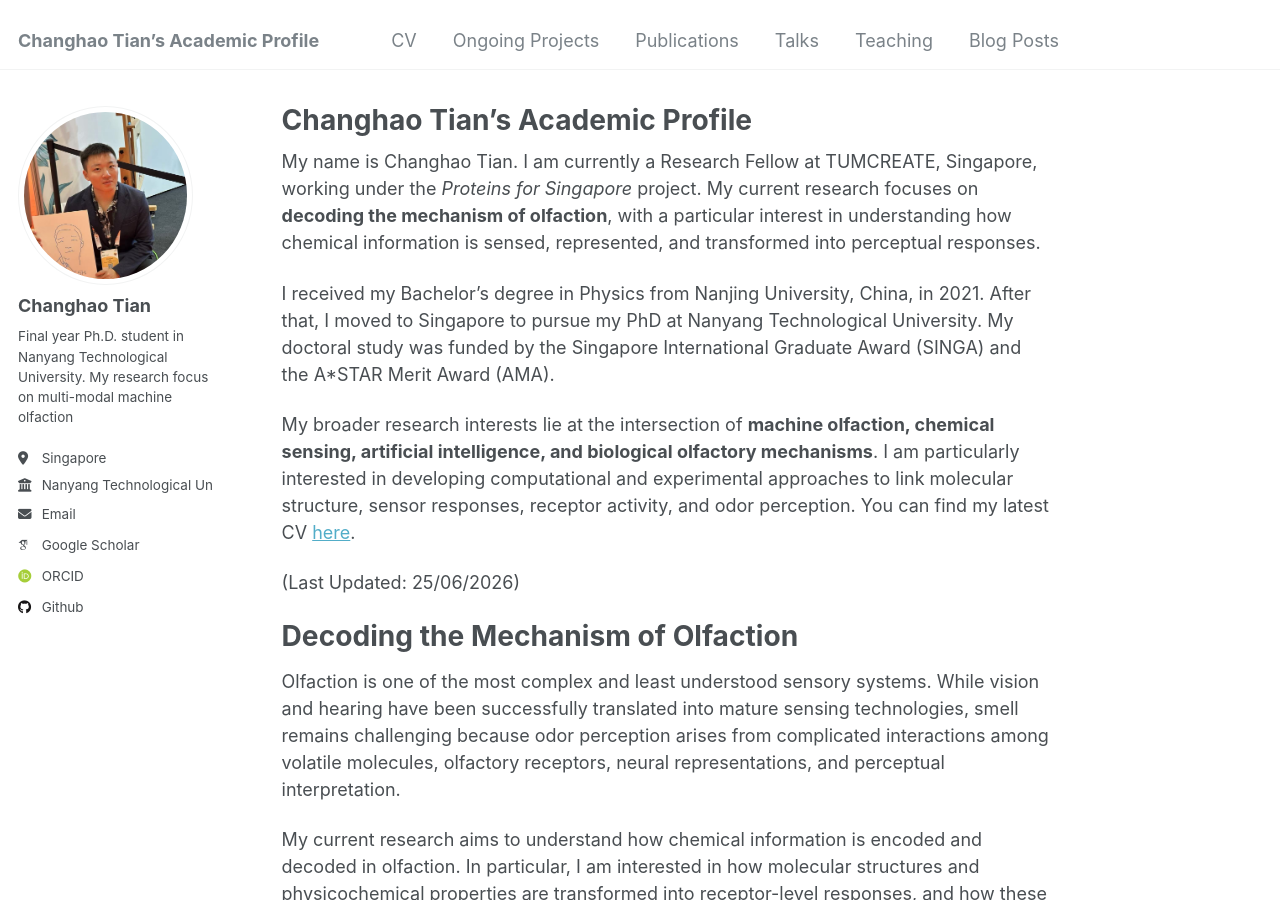
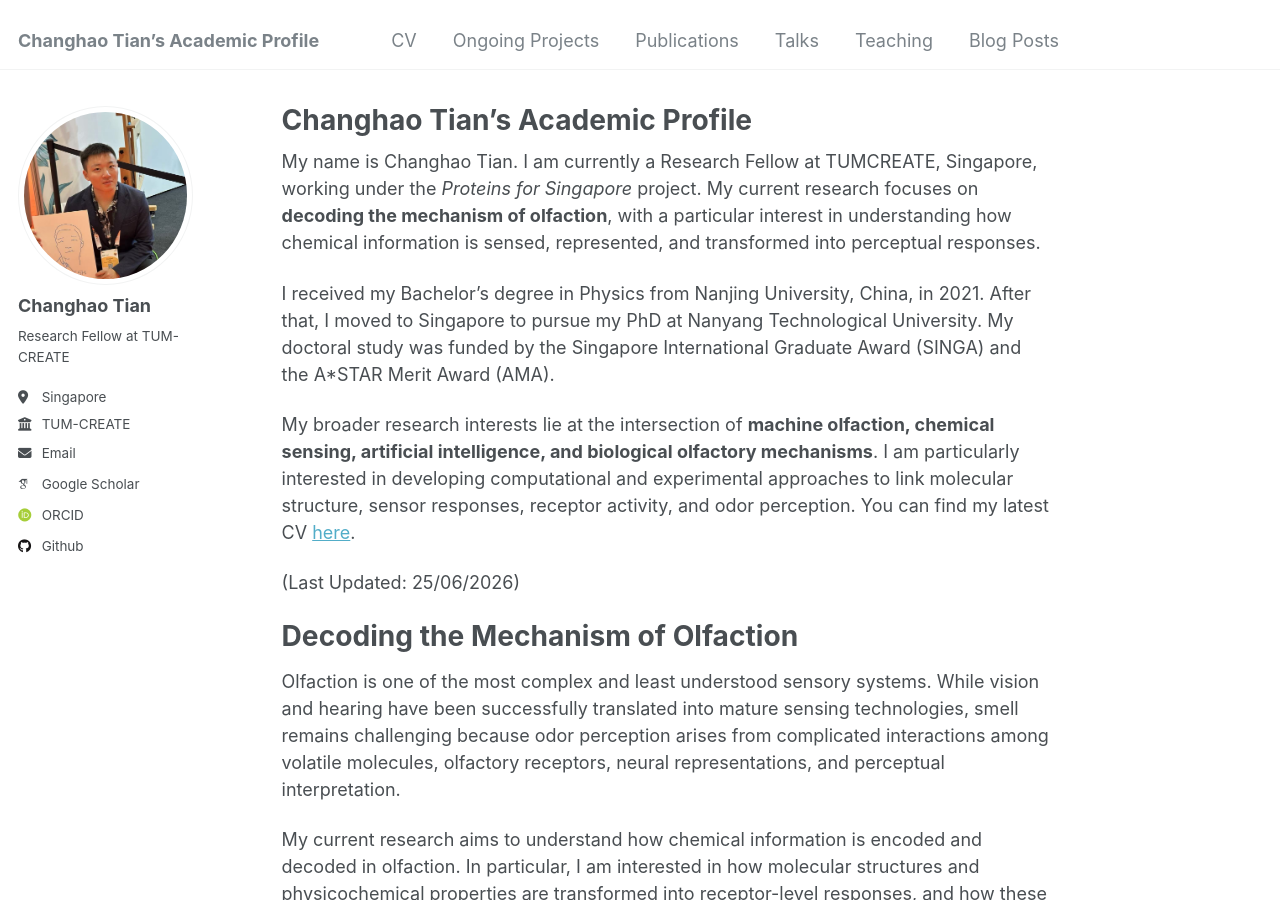
Before and after one commit to CHTiansweet/CHTian, a Jekyll site: the page built from _pages/about.md, in a window 1280 px wide and 900 px high. Built offline with Jekyll 4.4.1, drawn with Linux system fonts in a browser that asks for light colours; some web fonts are replaced.

Commit message:
Update bio and employer information

```diff
--- a/_config.yml
+++ b/_config.yml
@@ -24,9 +24,9 @@ author:
   avatar           : "profile.jpg"
   name             : "Changhao Tian"
   pronouns         : # example: "she/her"
-  bio              : "Final year Ph.D. student in Nanyang Technological University. My research focus on multi-modal machine olfaction"
+  bio              : "Research Fellow at TUM-CREATE"
   location         : "Singapore"
-  employer         : "Nanyang Technological University"
+  employer         : "TUM-CREATE"
   uri              : # URL
   email            : "changhao001@e.ntu.edu.sg"
 
```
